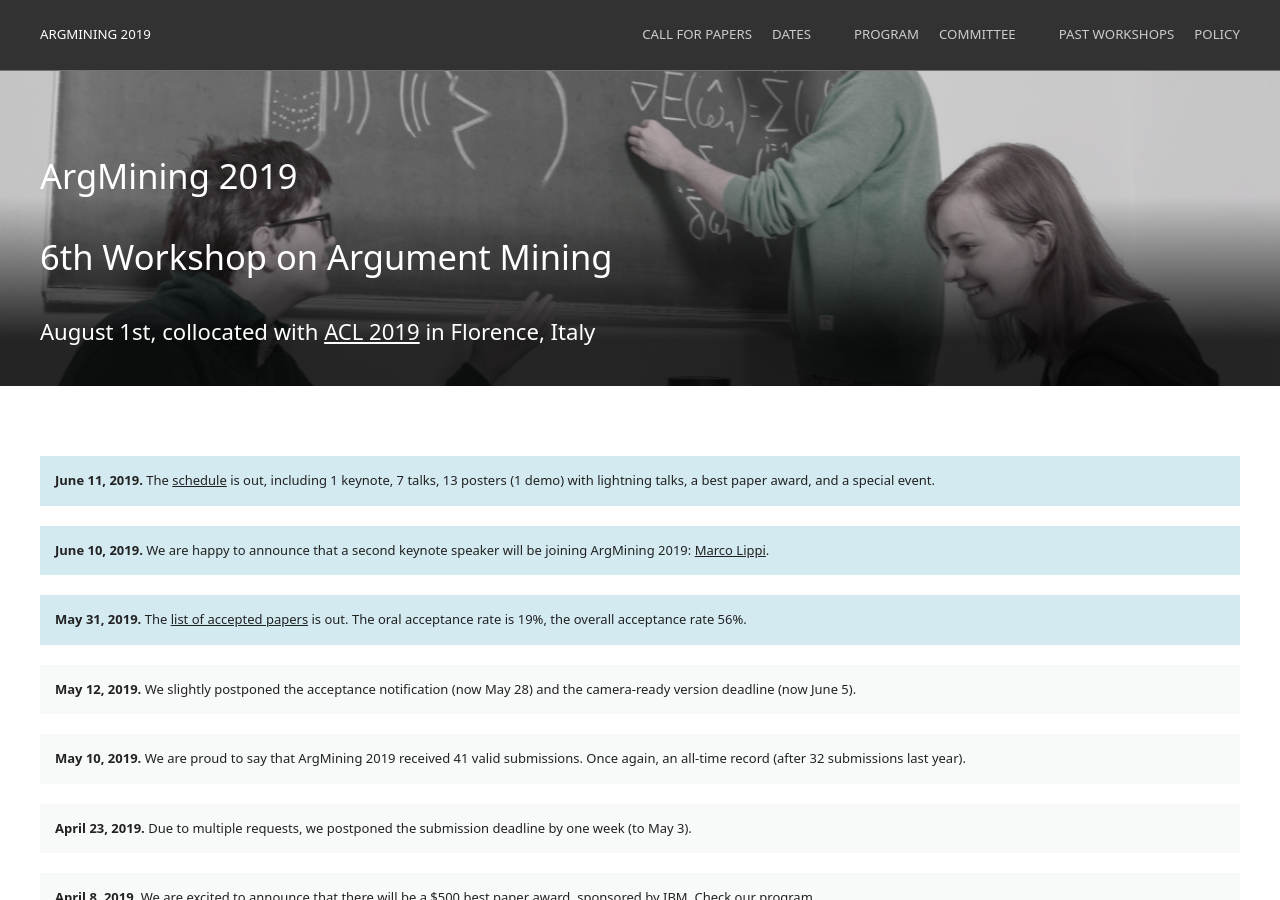
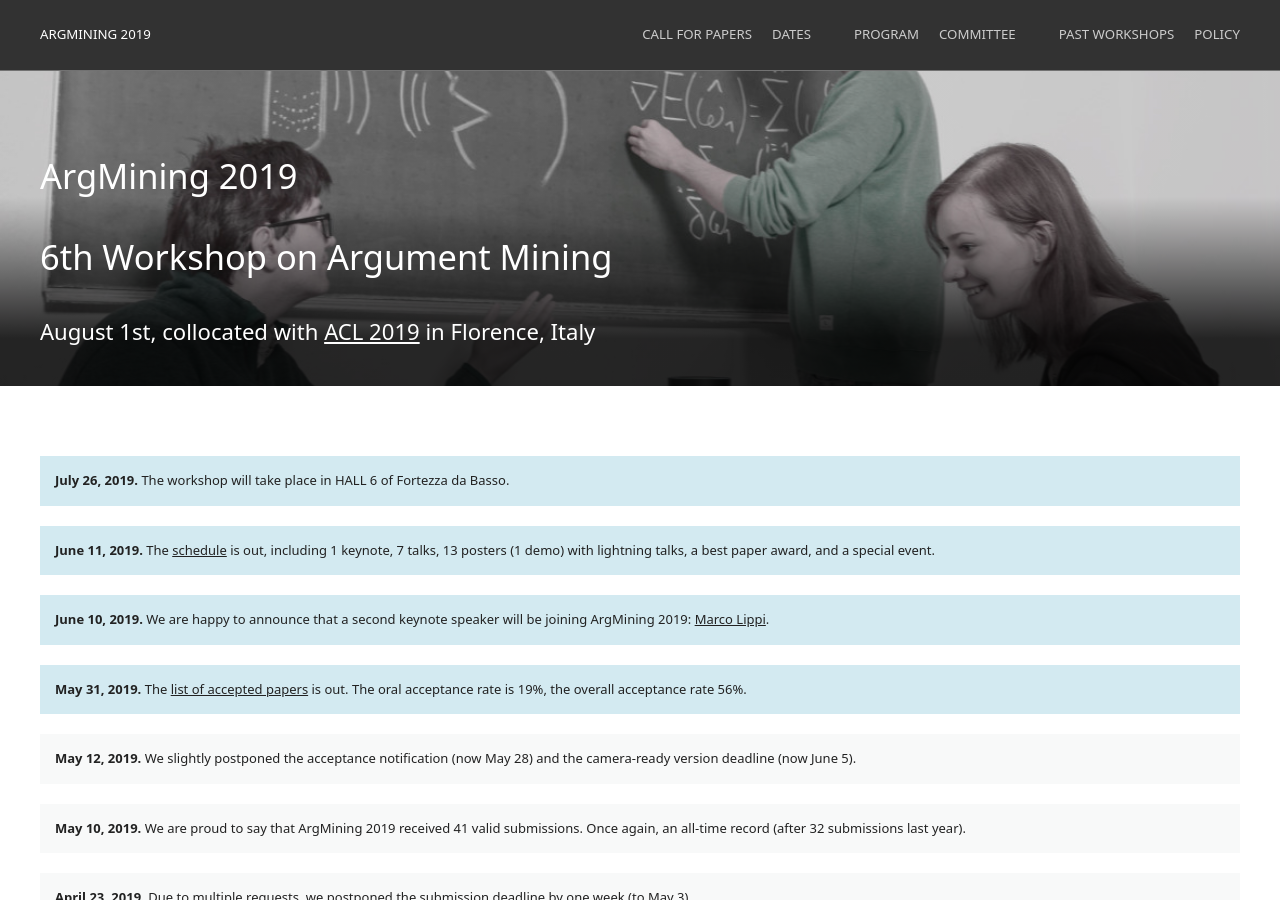
Before and after one commit to argmining19-webis-de/argmining19-webis-de.github.io, a Jekyll site: the page built from index.html, in a window 1280 px wide and 900 px high. Built offline with Jekyll 4.4.1, drawn with Linux system fonts in a browser that asks for light colours.

Commit message:
added news: location

```diff
--- a/index.html
+++ b/index.html
@@ -7,6 +7,11 @@ description: 6th Workshop on Argument Mining
 
 <div class="uk-section uk-section-default">
         <div class="uk-container">
+                <div class="uk-alert news" uk-alert>
+                                <p>
+                                        <b>July 26, 2019. </b> The workshop will take place in HALL 6 of Fortezza da Basso.
+                                </p>
+                </div>
                 <div class="uk-alert news" uk-alert>
                         <p>
                                 <b>June 11, 2019. </b> The <a href="/program.html#schedule">schedule</a> is out, including 1 keynote, 7 talks, 13 posters (1 demo) with lightning talks, a best paper award, and a special event.
```
